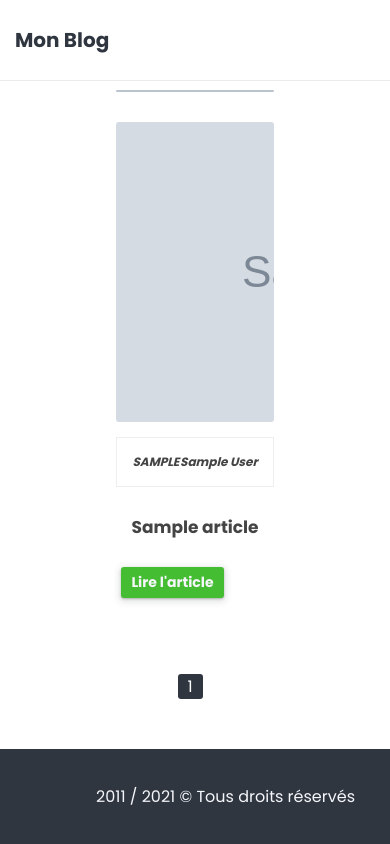
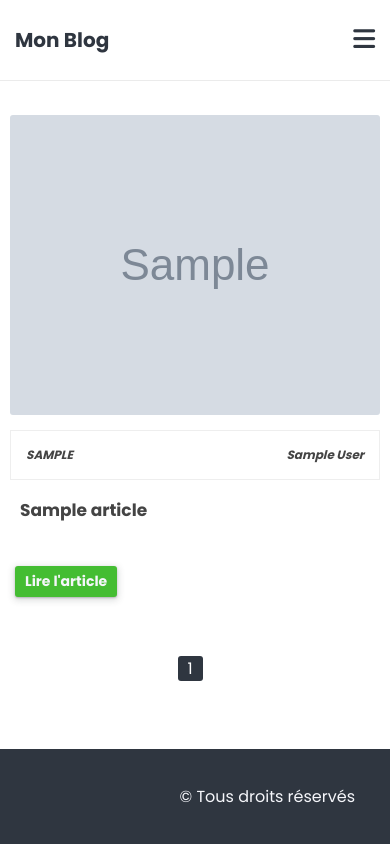
Before and after one commit to khersinpro/php_blog_v5, a PHP site: page / in a window 390 px wide. Run offline with PHP 8.4, Linux system fonts and the light colour scheme; tables that the repository leaves empty or names only in its code hold one stand-in row (values such as "Sample post"); grey boxes marked "Sample" are stand-in pictures.

Commit message:
add css correction desktop/mobile and image managment

```diff
--- a/app/controllers/delete-article.php
+++ b/app/controllers/delete-article.php
@@ -19,6 +19,7 @@ if($currentUser && $_SERVER['REQUEST_METHOD'] === 'POST'){
         $article = $articleDB->fetchOne($id);
         if($article['author'] === $currentUser['id']){
             $articleDB->deleteOne($id);
+            unlink(__DIR__.'/../public/article_img/'.$article['image']);
         }
     }
 }
--- a/app/controllers/homepage.php
+++ b/app/controllers/homepage.php
@@ -38,8 +38,8 @@ if ($selectedCat) {
 } else {
     $articles = $articleDB->fetchAll();
     $pagesLength = ceil($articles / 9);
-    if ($currentPage > $pagesLength) {
-        throw new Exception("La page n'existe pas");
+    if ($pagesLength > 0 && $currentPage > $pagesLength) {
+        throw new Exception("La page n'existe pass");
         exit;
     }
     $actualPageArticles = $articleDB->fetchPageArticles($offset);
--- a/app/controllers/profile.php
+++ b/app/controllers/profile.php
@@ -23,7 +23,7 @@ $currentPage = (int)$page;
 $pageLength = ceil($articlesLength / 15);
 $offset = ($currentPage - 1) * 9;
 
-if($currentPage < 0 || $currentPage > $pageLength ) {
+if($pageLength > 0 && ( $currentPage < 0 || $currentPage > $pageLength ) ) {
     throw new Exception('Cette page n\'existe pas');
     exit;
 }
--- a/app/includes/footer.php
+++ b/app/includes/footer.php
@@ -1,3 +1,3 @@
 <footer>
-    <p>2011 / 2021 © Tous droits réservés</p>
+    <p>© Tous droits réservés</p>
 </footer>
--- a/app/includes/head.php
+++ b/app/includes/head.php
@@ -3,5 +3,5 @@
 <meta name="viewport" content="width=device-width, initial-scale=1.0">
 <link rel="stylesheet" href="/css/style.css">
 <script defer src="/js/index.js"></script>
-
+<link rel="stylesheet" href="https://cdnjs.cloudflare.com/ajax/libs/font-awesome/6.2.0/css/all.min.css" integrity="sha512-xh6O/CkQoPOWDdYTDqeRdPCVd1SpvCA9XXcUnZS2FmJNp1coAFzvtCN9BmamE+4aHK8yyUHUSCcJHgXloTyT2A==" crossorigin="anonymous" referrerpolicy="no-referrer" />
 <link href="https://fonts.googleapis.com/css2?family=Poppins:wght@300;400;500;600;700&display=swap" rel="stylesheet">
--- a/app/includes/header.php
+++ b/app/includes/header.php
@@ -6,7 +6,7 @@ $currentUser = $currentUser ?? false;
     <a href="/" class="logo">Mon Blog</a>
     <div class="header-mobile">
         <div class="header-mobile-icon">
-            <img src="/image/mobile-menu.png" alt="">
+            <i class="fa-solid fa-bars"></i>
         </div>
         <ul class="header-mobile-list">
             <?php if($currentUser): ?>
--- a/app/models/ArticleDB.php
+++ b/app/models/ArticleDB.php
@@ -55,7 +55,6 @@ class ArticleDB extends Database\DbConnect
 
     public function fetchAll(): int
     {
-
         $this->statementReadAll->execute();
         return $this->statementReadAll->fetch(\PDO::FETCH_NUM)[0];
     }
--- a/app/public/css/index.css
+++ b/app/public/css/index.css
@@ -1,17 +1,17 @@
 .articles-container {
     display: flex;
     flex-flow: row wrap;
-    justify-content: center;
+    justify-content: space-between;
     align-items: flex-start;
 }
 
 .article {
-    flex: 30%;
+    width: 30%;
     margin:1rem;
     min-height: 41rem;
     cursor: pointer;
     margin-bottom: 35px;
-    height: 520px;
+    height: 500px;
 }
 .overflow{
     border-radius: 3px;
@@ -28,7 +28,16 @@
 
 .article h3 {
     font-size: 1.7rem;
-    padding:1rem 1.5rem;
+    padding: 0 1rem;
+    word-wrap: break-word;
+    display: -webkit-box !important;
+    -webkit-line-clamp: 2;
+    -webkit-box-orient: vertical;
+    white-space: normal;
+    overflow: hidden;
+    text-overflow: ellipsis;
+    height: 52px;
+    width: 100%;
 }
 
 .article-author{
@@ -49,6 +58,7 @@
 
 .img-container {
     height: 30rem;
+    background: center/cover;
     background-size: cover;
     transition: transform 1s;
 }
@@ -56,6 +66,7 @@
 .newsfeed-container {
     display: flex;
     flex-flow: column;
+    width: 100%;
 }
 
 .category-container {
@@ -68,8 +79,17 @@
     .articles-container{
         flex-direction: column;
         align-items: unset;
+        width: 100%;
+        margin-top: 25px;
+    }
+    .article{
+        width: 100%;
+        margin: 0;
     }
     .category-container{
+        display: none;
+    }
+    .category-separator {
         display: none;
     }
 }
--- a/app/public/css/style.css
+++ b/app/public/css/style.css
@@ -163,6 +163,10 @@ header {
 .header-mobile-list li.active{
     font-weight: 700;
 }
+.header-mobile-icon i {
+    font-size: 25px;
+    color: var(--dark);
+}
 
 @media (max-width: 800px) {
     .header-menu{
@@ -171,6 +175,7 @@ header {
     .header-mobile{
         display: block;
         cursor: pointer;
+        z-index: 5;
     }
 }
 .header-menu li.active {
@@ -211,8 +216,7 @@ footer {
 /* content  */
 
 .content {
-    max-width: 1200px;
-    width: 100%;
+    width: 1200px;
     flex:1;
     display: flex;
     flex-flow: column;
@@ -326,6 +330,16 @@ footer {
     color: white;
 }
 
+@media (max-width: 1240px) {
+    .form-container {
+        width: 100%;
+    }
+    .content{
+        max-width: 1200px;
+        width: 100%;
+        padding: 10px;
+    }
+}
 @media (max-width: 800px) {
     .form-container {
         width: 100%;
--- a/app/views/article.view.php
+++ b/app/views/article.view.php
@@ -13,7 +13,7 @@
         <div class="content">
             <div class="article-container">
                 <a class="article-back" href="/">Retour à la liste des articles</a>
-                <div class="article-cover-img" style="background-image:url(<?= $article['image'] ?>)"></div>
+                <div class="article-cover-img" style="background-image:url(<?= "/article_img/" . $article['image'] ?>)"></div>
                 <h1 class="article-title"><?= $article['title'] ?></h1>
                 <div class="separator"></div>
                 <p class="article-content"><?= $article['content'] ?></p>
--- a/app/views/homepage.view.php
+++ b/app/views/homepage.view.php
@@ -25,7 +25,7 @@
                             <?php foreach ($actualPageArticles as $article) : ?>
                                 <a href="/article?id=<?= $article['id'] ?>" class="article ">
                                     <div class="overflow">
-                                        <div class="img-container" style="background-image:url(<?= $article['image'] ?>"></div>
+                                        <div class="img-container" style="background-image:url(<?= "/article_img/" . $article['image'] ?>"></div>
                                     </div>
                                     <div class="article-author">
                                         <p><?= mb_strtoupper($article['category'])  ?></p>
```
Also changed, not shown: app/controllers/form-article.php (+49 -10 lines), app/public/css/show-article.css (+16 -0 lines), app/views/form-article.view.php (+4 -4 lines).
